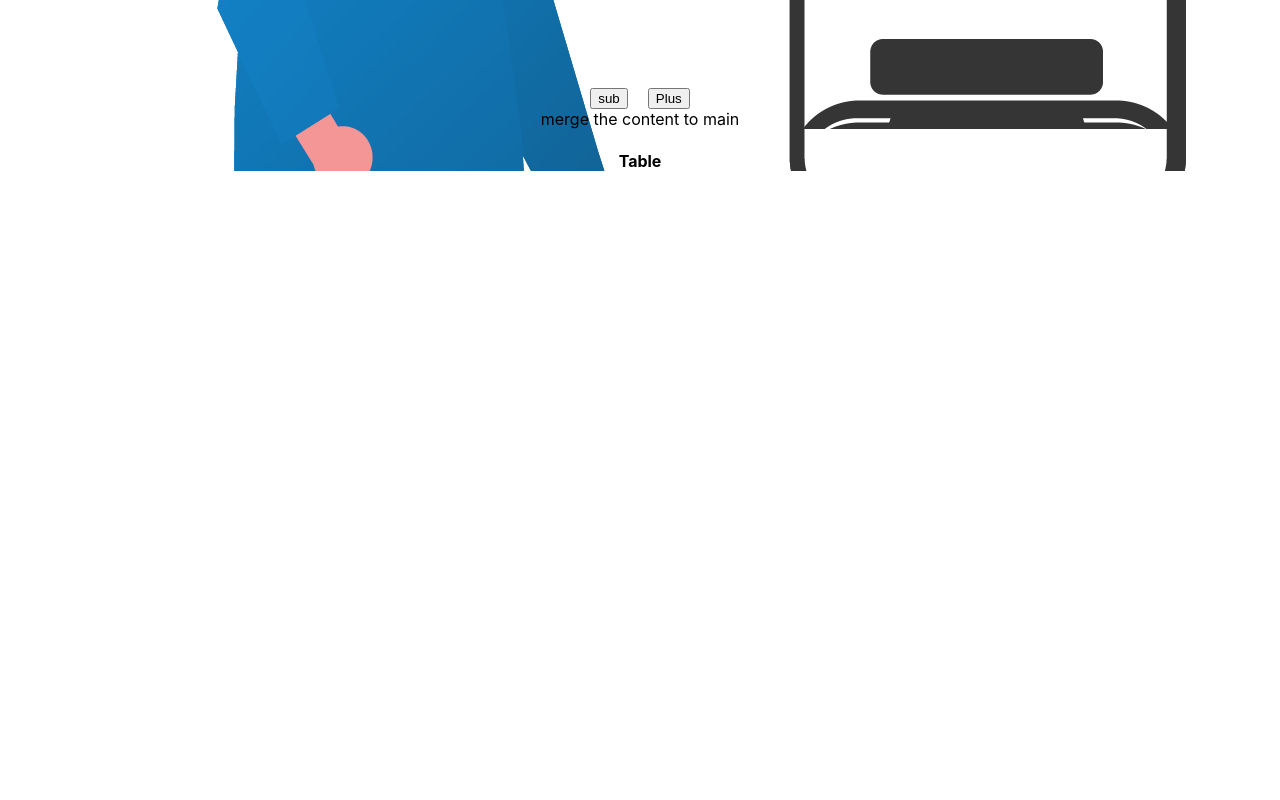
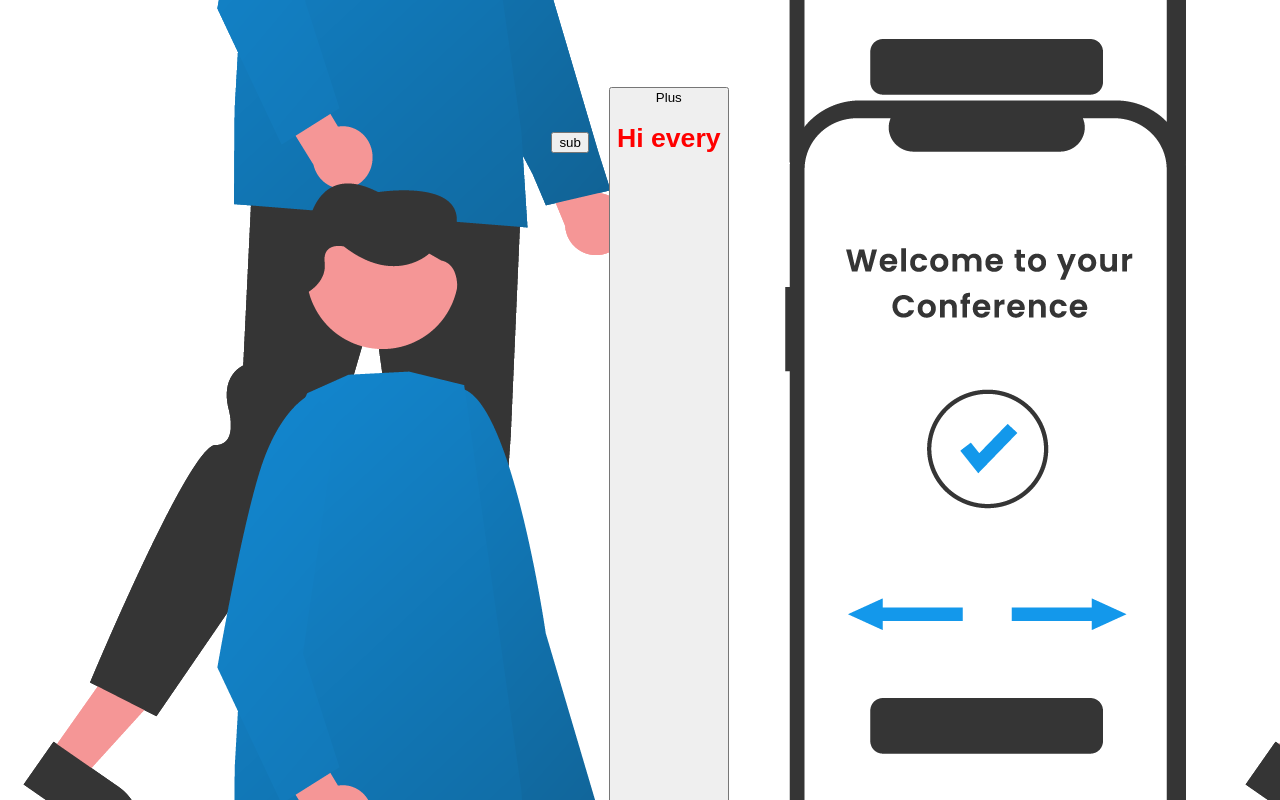
Before and after one commit to suresh1502067/reacthooks, a React (Create React App) app: page / in a window 1280 px wide. Shown: the part 2060-2860 px from the top of the page. Before the commit the page ends 2252 px from the top, so only its background shows below. Built offline with nearby package versions, Linux system fonts and the light colour scheme; the HTML template or start-up script is replaced by a standard one.

Commit message:
Uodated Message

```diff
--- a/src/App.css
+++ b/src/App.css
@@ -44,4 +44,5 @@ h1{
   background-repeat: no-repeat;
   background-size: cover;
   height: 1000px;
+  font-weight: bold;
 }
--- a/src/App.js
+++ b/src/App.js
@@ -95,6 +95,7 @@ fs.map(data=>data())
         </button>
         <button>
          Plus
+         <h1>Hi every</h1>
         </button>
        <div>
          merge the content to main
```
